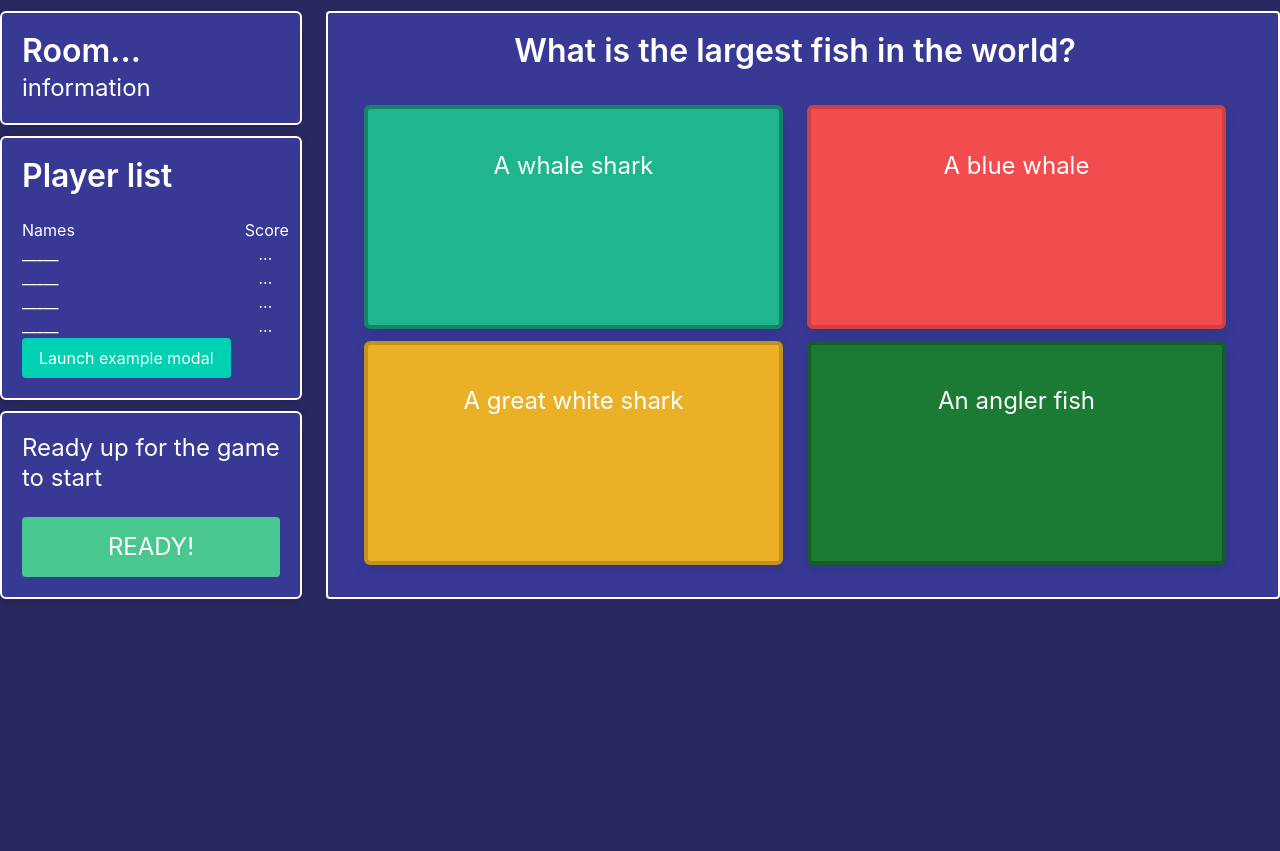
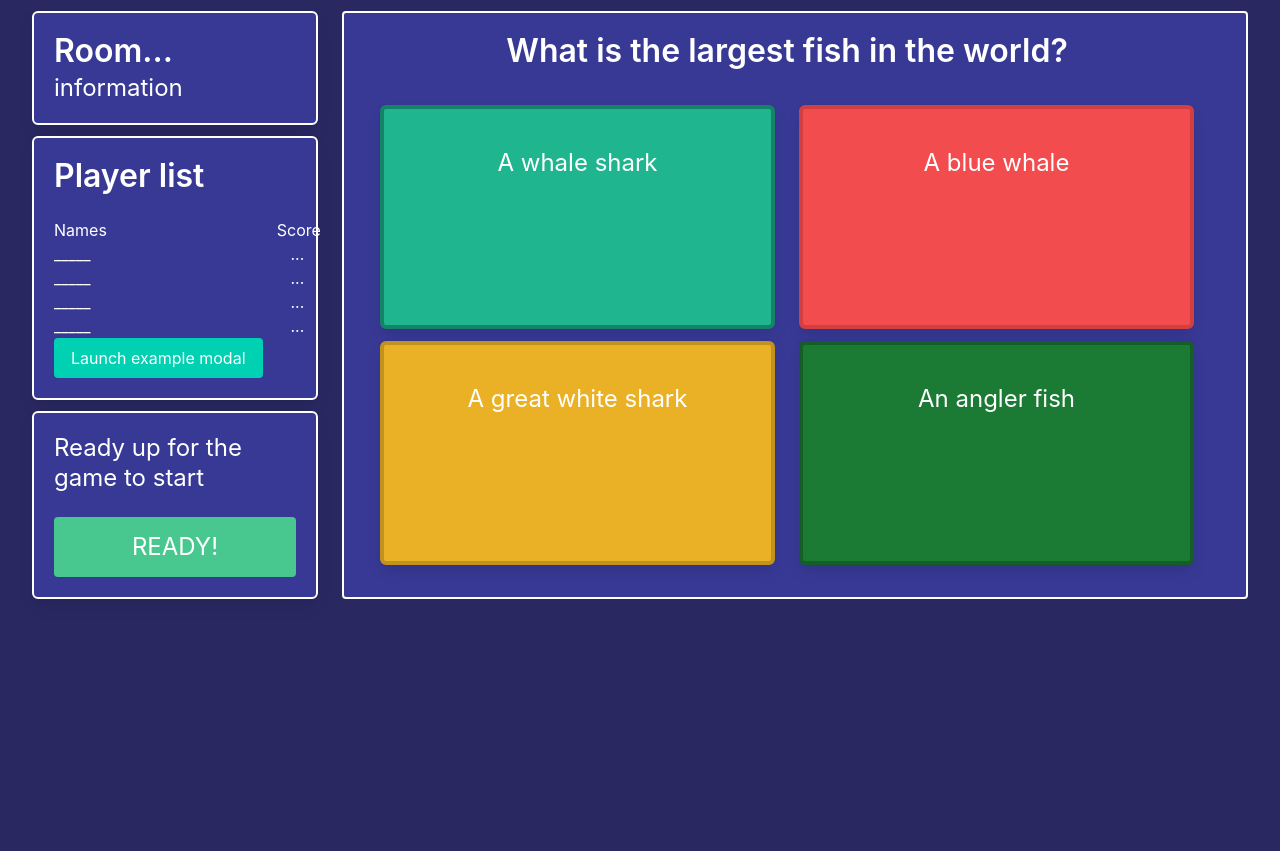
Before and after one commit to Sambijhouwer/WEBIK_Wooknows_2020, a Flask app: page /game in a window 1280 px wide. Shown: the part 86-937 px from the top of the page. Run offline with Flask 2, Linux system fonts and the light colour scheme; some libraries are stand-ins or nearby versions; grey boxes are pictures that could not be loaded.

Commit message:
game lobby aangepast voor qm

```diff
--- a/templates/game-lobby.html
+++ b/templates/game-lobby.html
@@ -1,6 +1,7 @@
 {% extends 'layout.html' %}
 {% block title %}Game Lobby{% endblock %}
 {% block main %}
+<div class="container is-fluid">
 <div class="tile is-ancestor">
     <div class="tile is-vertical is-3">
         <div class="tile is-child box" id="room_info">
@@ -64,6 +65,7 @@
     </div>
     <button class="modal-close is-large" aria-label="close"></button>
   </div>
+</div>
   <script>
   document.querySelectorAll('.modal-button').forEach(function(el) {
     el.addEventListener('click', function() {
```
